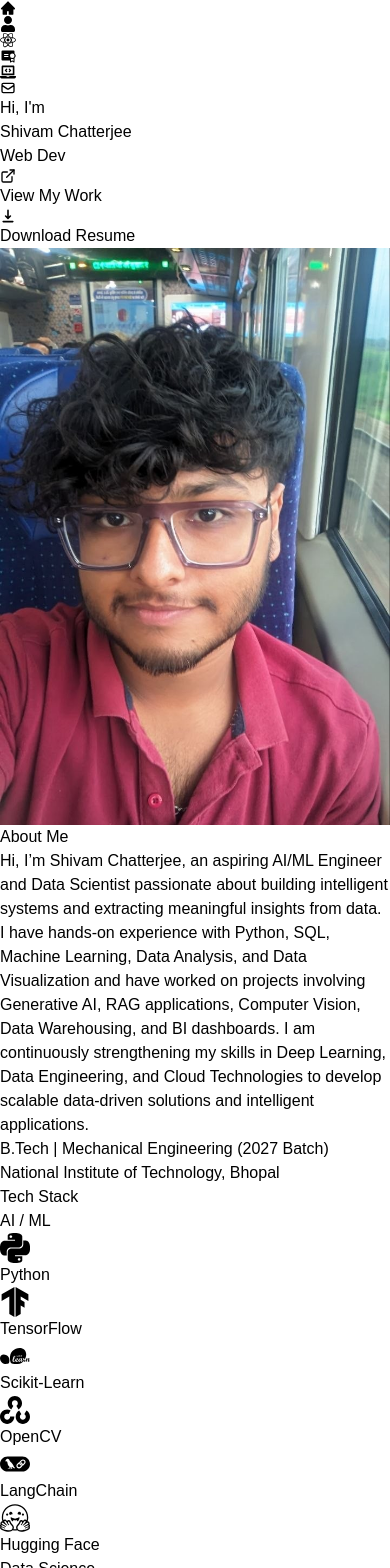
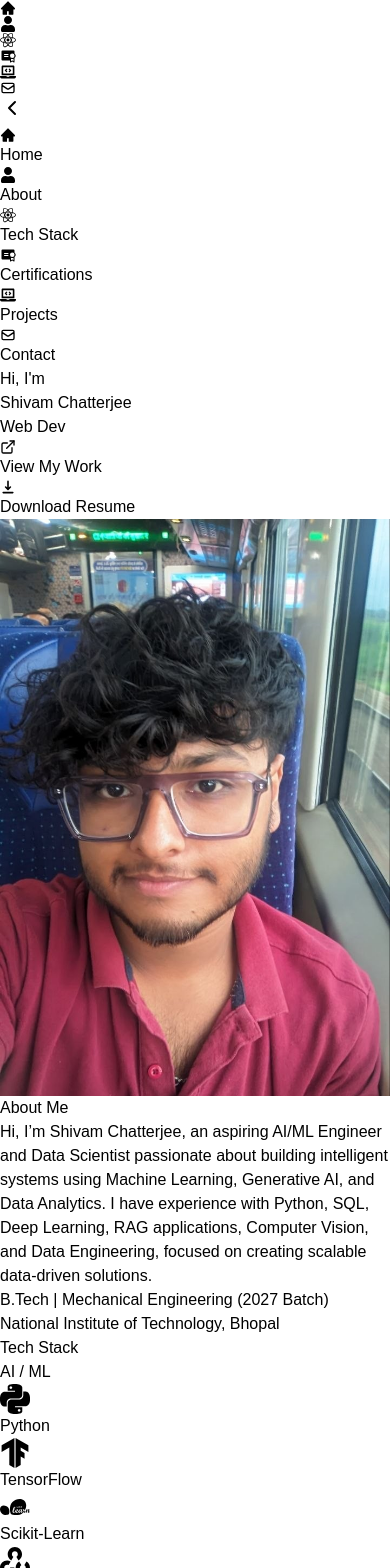
Before and after one commit to ShivamxCj/new_portfolio, a React (Vite) app: page / in a window 390 px wide. Shown: the top 1568 px of the page. Built offline with nearby package versions, Linux system fonts and the light colour scheme; a web font is replaced by a local one.

Commit message:
corrected mobile view sidebar

```diff
--- a/src/components/About.jsx
+++ b/src/components/About.jsx
@@ -56,8 +56,7 @@ const About = () => {
     About Me
   </motion.h2>
 
- {/* About Paragraph */}
-<motion.p
+ <motion.p
   className="text-lg md:text-xl leading-relaxed text-justify mb-10"
   variants={fadeUp}
 >
@@ -68,21 +67,16 @@ const About = () => {
   , an aspiring{" "}
   <span className="text-teal-400 font-semibold">
     AI/ML Engineer and Data Scientist
-  </span>{" "}
-  passionate about building intelligent systems and extracting meaningful
-  insights from data. I have hands-on experience with{" "}
+  </span>
+  {" "}passionate about building intelligent systems using{" "}
   <span className="text-teal-400 font-semibold">
-    Python, SQL, Machine Learning, Data Analysis, and Data Visualization
-  </span>{" "}
-  and have worked on projects involving{" "}
+    Machine Learning, Generative AI, and Data Analytics
+  </span>
+  . I have experience with{" "}
   <span className="text-teal-400 font-semibold">
-    Generative AI, RAG applications, Computer Vision, Data Warehousing, and BI dashboards
+    Python, SQL, Deep Learning, RAG applications, Computer Vision, and Data Engineering
   </span>
-  . I am continuously strengthening my skills in{" "}
-  <span className="text-teal-400 font-semibold">
-    Deep Learning, Data Engineering, and Cloud Technologies
-  </span>{" "}
-  to develop scalable data-driven solutions and intelligent applications.
+  , focused on creating scalable data-driven solutions.
 </motion.p>
 
   {/* Education Section */}
--- a/src/components/Sidebar.jsx
+++ b/src/components/Sidebar.jsx
@@ -1,42 +1,141 @@
-import React from "react";
+import React, { useState } from "react";
 import { AiFillHome } from "react-icons/ai";
-import { FaUser, FaLaptopCode, FaCertificate } from "react-icons/fa"; // Added FaCertificate
+import { FaUser, FaLaptopCode } from "react-icons/fa";
 import { HiOutlineMail } from "react-icons/hi";
 import { SiReact } from "react-icons/si";
 import { PiCertificateFill } from "react-icons/pi";
+import { FiChevronLeft, FiChevronRight, FiX } from "react-icons/fi";
 
 const Sidebar = () => {
+  const [open, setOpen] = useState(false);
+
   const links = [
     { icon: <AiFillHome />, href: "#home", name: "Home" },
     { icon: <FaUser />, href: "#about", name: "About" },
     { icon: <SiReact />, href: "#tech", name: "Tech Stack" },
-    { icon: <PiCertificateFill />, href: "#certificates", name: "Certifications" }, // ✅ Added here
+    {
+      icon: <PiCertificateFill />,
+      href: "#certificates",
+      name: "Certifications",
+    },
     { icon: <FaLaptopCode />, href: "#projects", name: "Projects" },
     { icon: <HiOutlineMail />, href: "#contact", name: "Contact" },
   ];
 
   const handleScroll = (e, href) => {
     e.preventDefault();
+
     const target = document.querySelector(href);
+
     if (target) {
-      target.scrollIntoView({ behavior: "smooth", block: "start" });
+      target.scrollIntoView({
+        behavior: "smooth",
+        block: "start",
+      });
     }
+
+    setOpen(false);
   };
 
   return (
-    <div className="fixed top-1/2 right-4 transform -translate-y-1/2 flex flex-col gap-6 z-50">
+    <>
+      {/* Desktop Sidebar */}
+      <div className="hidden md:flex fixed top-1/2 right-4 -translate-y-1/2 flex-col gap-6 z-50">
         {links.map((link) => (
           <a
             key={link.name}
             href={link.href}
             onClick={(e) => handleScroll(e, link.href)}
-          className="text-gray-400 hover:text-teal-400 text-2xl transition-colors"
+            className="
+              text-gray-400
+              hover:text-teal-400
+              text-2xl
+              transition-all
+            "
             title={link.name}
           >
             {link.icon}
           </a>
         ))}
       </div>
+
+
+      {/* Mobile Toggle Button */}
+      <button
+        onClick={() => setOpen(!open)}
+        className="
+          md:hidden
+          fixed
+          right-0
+          top-1/2
+          -translate-y-1/2
+          z-[60]
+          bg-teal-600
+          text-white
+          p-3
+          rounded-l-xl
+          shadow-lg
+        "
+      >
+        {open ? <FiX size={24} /> : <FiChevronLeft size={24} />}
+      </button>
+
+
+      {/* Mobile Sidebar Drawer */}
+      <div
+        className={`
+          md:hidden
+          fixed
+          top-1/2
+          right-0
+          -translate-y-1/2
+          z-50
+          bg-black/90
+          backdrop-blur-md
+          border-l
+          border-gray-700
+          rounded-l-xl
+          p-5
+          flex
+          flex-col
+          gap-6
+          transition-transform
+          duration-300
+          ${
+            open
+              ? "translate-x-0"
+              : "translate-x-full"
+          }
+        `}
+      >
+
+        {links.map((link) => (
+          <a
+            key={link.name}
+            href={link.href}
+            onClick={(e) => handleScroll(e, link.href)}
+            className="
+              flex
+              items-center
+              gap-3
+              text-gray-300
+              hover:text-teal-400
+              text-xl
+              transition
+            "
+          >
+
+            {link.icon}
+
+            <span className="text-sm">
+              {link.name}
+            </span>
+
+          </a>
+        ))}
+
+      </div>
+    </>
   );
 };
 
--- a/src/index.css
+++ b/src/index.css
@@ -47,3 +47,11 @@ html {
 *{
   font-family: "Cascadia Mono", sans-serif;
 }
+
+html,
+body,
+#root {
+  width: 100%;
+  min-height: 100%;
+  overflow-x: hidden;
+}
```
Lines whose indentation alone changed are shown as unchanged.
